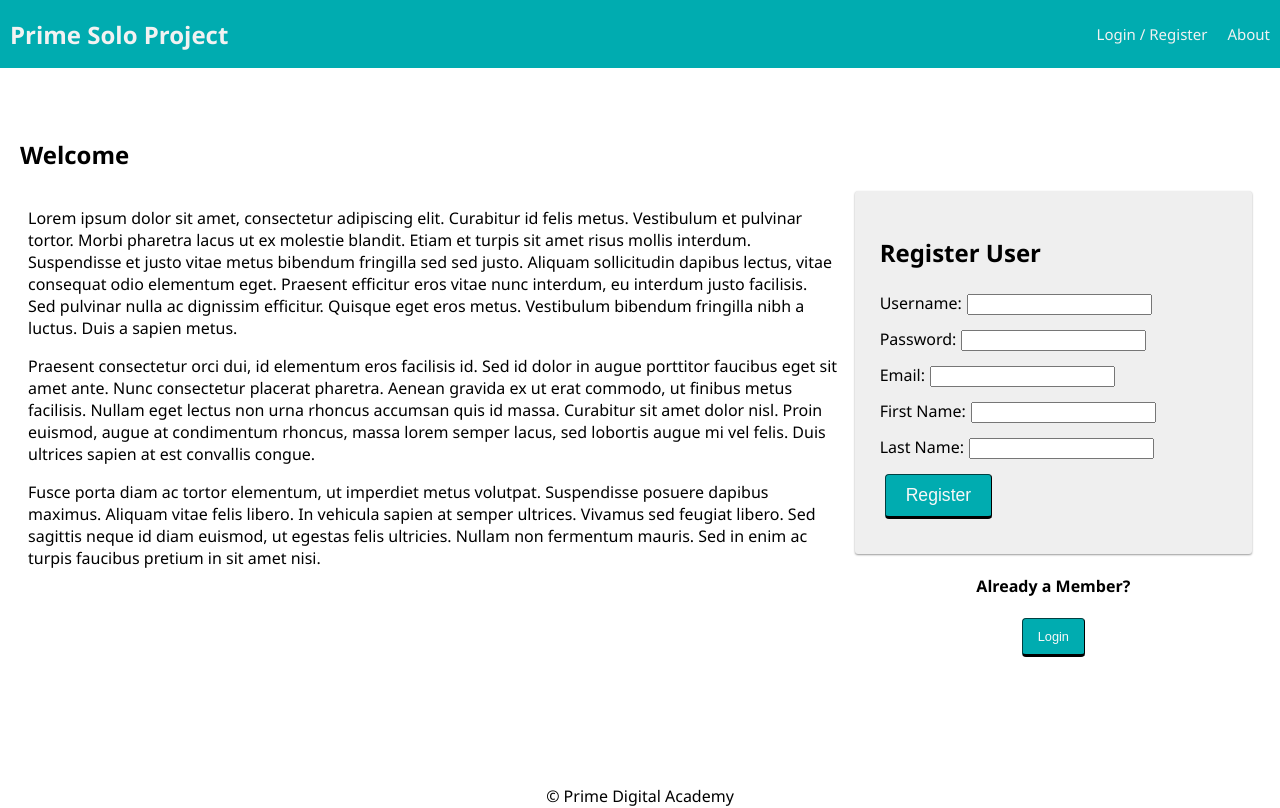
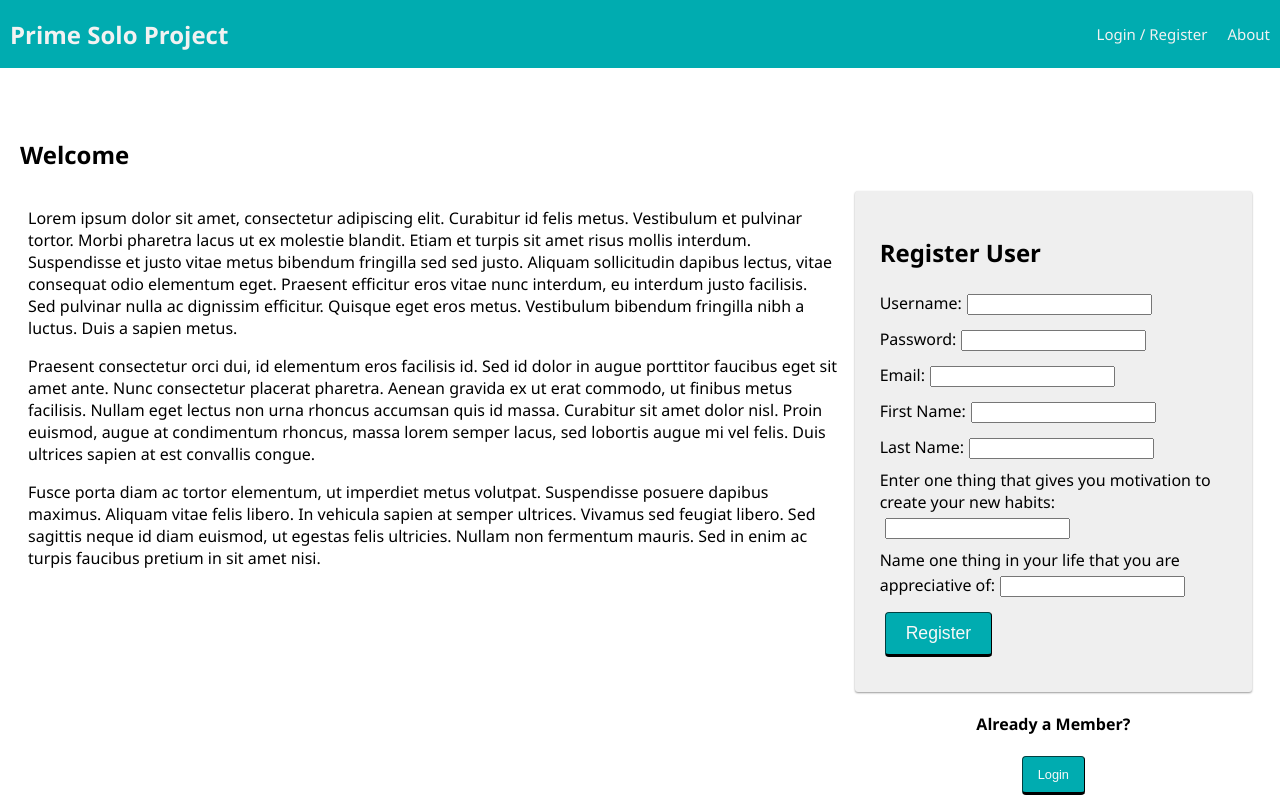
Before and after one commit to cplson/habit-tracker, a React (Create React App) app: page /#/home in a window 1280 px wide. Shown: the top 808 px of the page. Built offline with nearby package versions, Linux system fonts and the light colour scheme; no server answers.

Commit message:
updated registration and tested functionality

```diff
--- a/src/components/RegisterForm/RegisterForm.jsx
+++ b/src/components/RegisterForm/RegisterForm.jsx
@@ -7,6 +7,8 @@ function RegisterForm() {
   const [email, setEmail] = useState('');
   const [firstName, setFirstName] = useState('');
   const [lastName, setLastName] = useState('');
+  const [firstMotivation, setFirstMotivation] = useState('');
+  const [firstBlessing, setFirstBlessing] = useState('');
   const errors = useSelector((store) => store.errors);
   const dispatch = useDispatch();
 
@@ -20,7 +22,9 @@ function RegisterForm() {
         password: password,
         email,
         firstName,
-        lastName
+        lastName,
+        firstMotivation,
+        firstBlessing
       },
     });
   }; // end registerUser
@@ -94,6 +98,30 @@ function RegisterForm() {
         </label>
       </div>
       <div>
+        <label htmlFor="firstMotivation">
+          Enter one thing that gives you motivation to create your new habits:
+          <input
+            type="text"
+            name="firstMotivation"
+            value={firstMotivation}
+            required
+            onChange={(event) => setFirstMotivation(event.target.value)}
+          />
+        </label>
+      </div>
+      <div>
+        <label htmlFor="firstBlessing">
+          Name one thing in your life that you are appreciative of:
+          <input
+            type="text"
+            name="firstBlessing"
+            value={firstBlessing}
+            required
+            onChange={(event) => setFirstBlessing(event.target.value)}
+          />
+        </label>
+      </div>
+      <div>
         <input className="btn" type="submit" name="submit" value="Register" />
       </div>
     </form>
```
Also changed, not shown: 1 other file (tests, documents, lock files or other folders).
